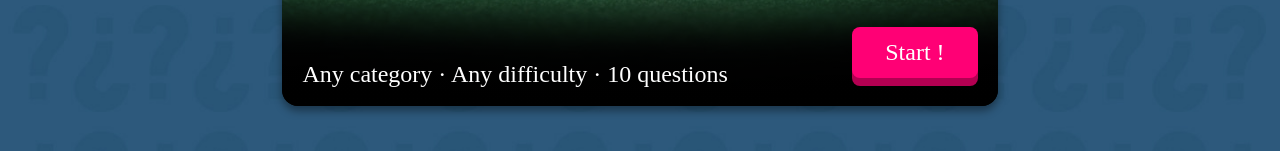
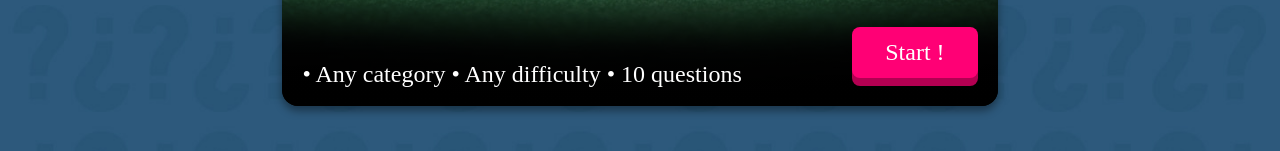
Before and after one commit to RmiMekaa/QuizzApp, a React (Create React App) app: page / in a window 1280 px wide. Shown: the part 514-665 px from the top of the page. Built offline with nearby package versions, Linux system fonts and the light colour scheme; a web font is replaced by a local one.

Commit message:
Minor change

```diff
--- a/src/components/StartWindow.jsx
+++ b/src/components/StartWindow.jsx
@@ -47,9 +47,9 @@ export default function StartWindow({ appState, setAppState, setLoading, setErro
         />
         <div className='startWindow__content__resume'>
           <ul>
-            <span>{appState.selectedCategory === 'Any' ? (appState.selectedCategory + " category") : (appState.selectedCategory)}</span>
-            <span>{appState.selectedDifficulty === 'Any' ? (" · " + appState.selectedDifficulty + " difficulty") : (" · " + appState.selectedDifficulty)}</span>
-            <span>{appState.selectedQuantity === 1 ? (" · " + appState.selectedQuantity + " question") : (" · " + appState.selectedQuantity + " questions")}</span>
+            <span>{appState.selectedCategory === 'Any' ? (" • " + appState.selectedCategory + " category") : (" • " + appState.selectedCategory)}</span>
+            <span>{appState.selectedDifficulty === 'Any' ? (" • " + appState.selectedDifficulty + " difficulty") : (" • " + appState.selectedDifficulty)}</span>
+            <span>{appState.selectedQuantity === 1 ? (" • " + appState.selectedQuantity + " question") : (" • " + appState.selectedQuantity + " questions")}</span>
           </ul>
           <button className='startButton' onClick={handleClick}>Start</button>
         </div>
```
